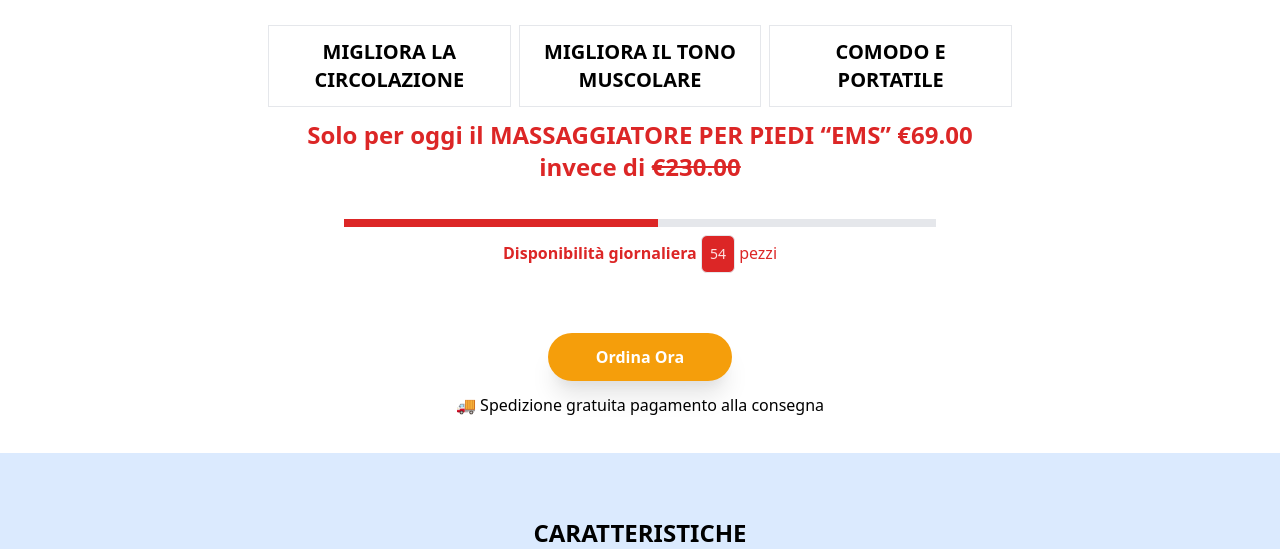
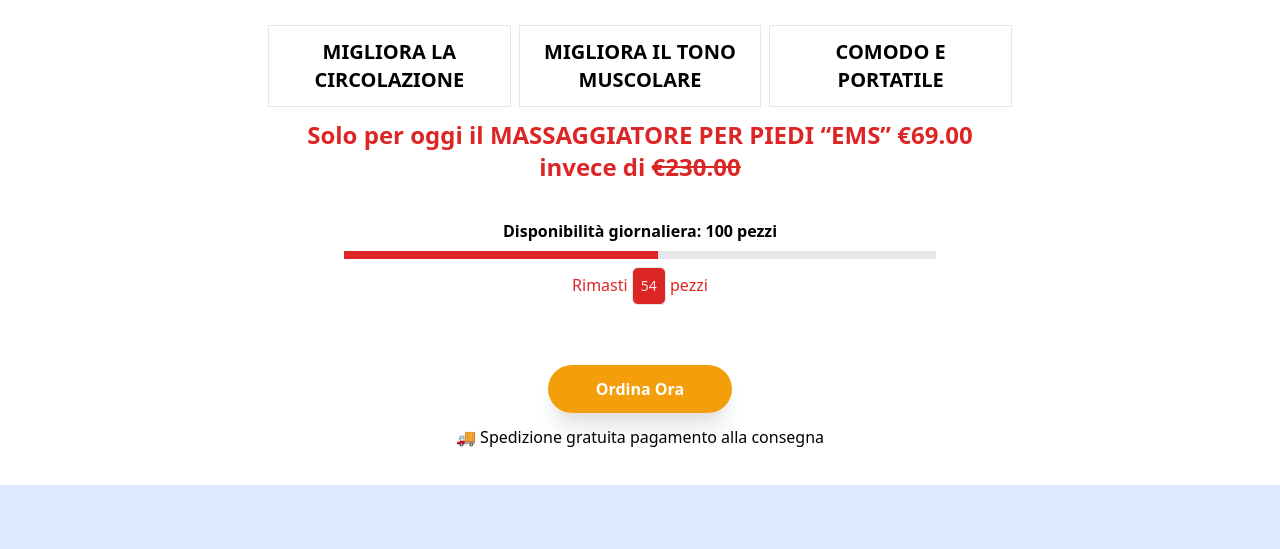
Before and after one commit to agileontheweb/gadgets-store.best, a PHP site: page /pages/footenergy.php in a window 1280 px wide. Shown: the part 891-1440 px from the top of the page. Run offline with PHP 8.4, Linux system fonts and the light colour scheme; data that the repository does not hold is empty; some libraries are stand-ins or nearby versions.

Commit message:
Progress Fix style

```diff
--- a/shared/progress-short.php
+++ b/shared/progress-short.php
@@ -1,14 +1,14 @@
-<div class="relative pt-1  text-white p-3 my-3 text-red-600 progress-short">
+<div class="relative p-3 my-3 progress-short mx-auto text-center">
+  <p class="font-semibold text-center inline-block">
+    Disponibilità giornaliera: 100 pezzi
+  </p>
   <div class="mt-1 h-2 bg-gray-200">
-    <div id="progress-bar-animate" class="progress-bar-animate mt-2 bg-red-600 py-1 text-center h-2" style="width:100%" data-remaing-pieces="<?php remainingPieces(); ?>"></div>
+    <div id="progress-bar-animate" class="progress-bar-animate mt-2 bg-red-600 py-1 text-center h-2" style="width:100%" data-remaing-pieces="<?php remainingPieces($remainingPieces); ?>"></div>
   </div>
-
-  <div class="mx-auto text-center">
-    <p class="font-semibold text-white text-center text-red-600 inline-block">
-      Disponibilità giornaliera
-    </p>
+  <div class="mx-auto text-center text-red-600">
+    Rimasti
     <div class="progress-short-number border rounded-md bg-red-600 mt-2 text-red-100 text-sm p-2 inline-block px-2">
-      <?php echo remainingPieces(); ?>
+      <?php echo remainingPieces($remainingPieces); ?>
     </div>
     pezzi
   </div>
```
